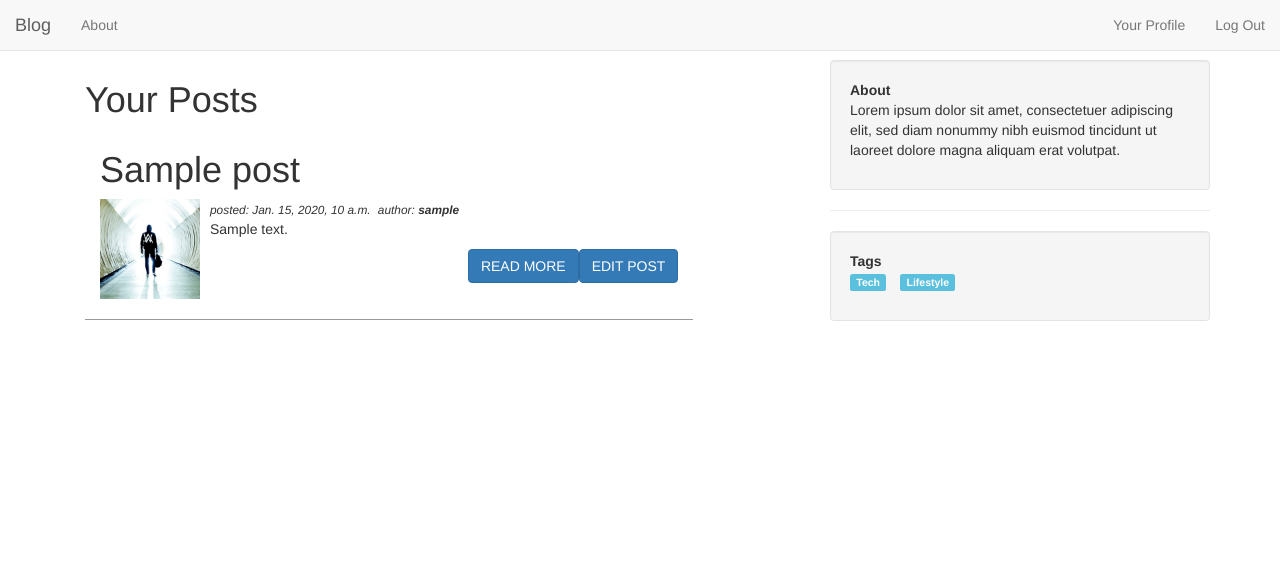
After one commit to rocity/dj-blog, a Django app: page /blog/profile/posts/ in a window 1280 px wide. The commit adds this page. Shown: the top 581 px of the page. Run offline with Django 3.2, Linux system fonts and the light colour scheme; a user stored in the database is signed in; tables that the repository leaves empty hold one stand-in row (values such as "Sample post"); some libraries are stand-ins or nearby versions.

Commit message:
Create page for viewing list of owned blog posts

```diff
--- a/blog/static/blog/css/style.css
+++ b/blog/static/blog/css/style.css
@@ -35,3 +35,14 @@ footer {
 .panel .comment-heading a:focus {
     outline: none;
 }
+
+.user-post {
+    border-bottom: 1px solid #999;
+    padding-bottom: 10px;
+    margin-bottom: 10px;
+}
+.user-post .thumb {
+    max-width: 100px;
+    margin-right: 10px;
+    margin-bottom: 10px;
+}
--- a/blog/templates/blog/index.html
+++ b/blog/templates/blog/index.html
@@ -7,7 +7,8 @@
             <h1>Blog Index</h1>
             {% for post in posts %}
                 <div class="col-xs-6 col-sm-4">
-                    <h2>{{ post.title }}</h2>
+                    <h2>{{ post.title|title }}</h2>
+                    <small>{{post.created}} by {{post.owner}}</small>
                     <p>{{ post.content|truncatechars:100 }}</p>
                     <ul class="list-inline">
                         {% for tag in post.tags.all %}
--- /dev/null
+++ b/blog/templates/blog/user_posts.html
@@ -0,0 +1,47 @@
+{% load staticfiles %}
+{% include 'blog/includes/head.html' %}
+{% include 'blog/includes/nav.html' %}
+
+<div class="container">
+    <div class="col-sm-8">
+        <div class="row">
+            <div class="col-sm-12">
+                <h1>Your Posts</h1>
+            </div>
+            <div class="col-sm-12">
+                {% for post in posts %}
+                    <div class="col-md-10 user-post">
+                        <h1>{{post.title}}</h1>
+                        <img src="{% static "blog/img/3.png" %}" alt="post img" class="pull-left img-responsive thumb">
+
+                        <em>
+                            <small>posted: {{post.created}}&nbsp;</small>
+                            <small>
+                                author: <strong>{{post.owner}}</strong>
+                            </small>
+                        </em>
+                        <article>
+                            <p>
+                                {{post.content|truncatewords:50}}
+                            </p>
+                         </article>
+                        <a
+                            class="btn btn-primary pull-right"
+                            href="{% url 'blog:view' post.id %}">
+                            EDIT POST
+                        </a>
+                        <a
+                            class="btn btn-primary pull-right"
+                            href="{% url 'blog:view' post.id %}">
+                            READ MORE
+                        </a>
+                    </div>
+                {% endfor %}
+            </div>
+
+        </div>
+    </div>
+    {% include 'blog/includes/sidebar.html' %}
+</div>
+
+{% include 'blog/includes/foot.html' %}
--- a/blog/urls.py
+++ b/blog/urls.py
@@ -7,6 +7,8 @@ urlpatterns = [
     url(r'^$', views.index, name='index'),
     url(r'^(?P<post_id>[0-9]+)/$', views.view, name='view'),
     url(r'^profile/$', views.profile, name='profile'),
+    url(r'^profile/posts/$', views.user_posts, name='user_posts'),
+
     url(r'^comments/$', views.postcomments, name='postcomments'),
     url(r'^new/$', views.newpost, name='new'),
     url(r'^posts/tag/(?P<slug>[\w-]+)$', views.posts_by_tag, name='postsbytag'),
--- a/blog/views.py
+++ b/blog/views.py
@@ -90,3 +90,8 @@ def user_login(request):
 def user_logout(request):
     logout(request)
     return HttpResponseRedirect('/blog')
+
+def user_posts(request):
+    user = request.user
+    posts = Post.objects.filter(owner__id__exact=user.id)
+    return render(request, 'blog/user_posts.html', {'posts': posts})
```
